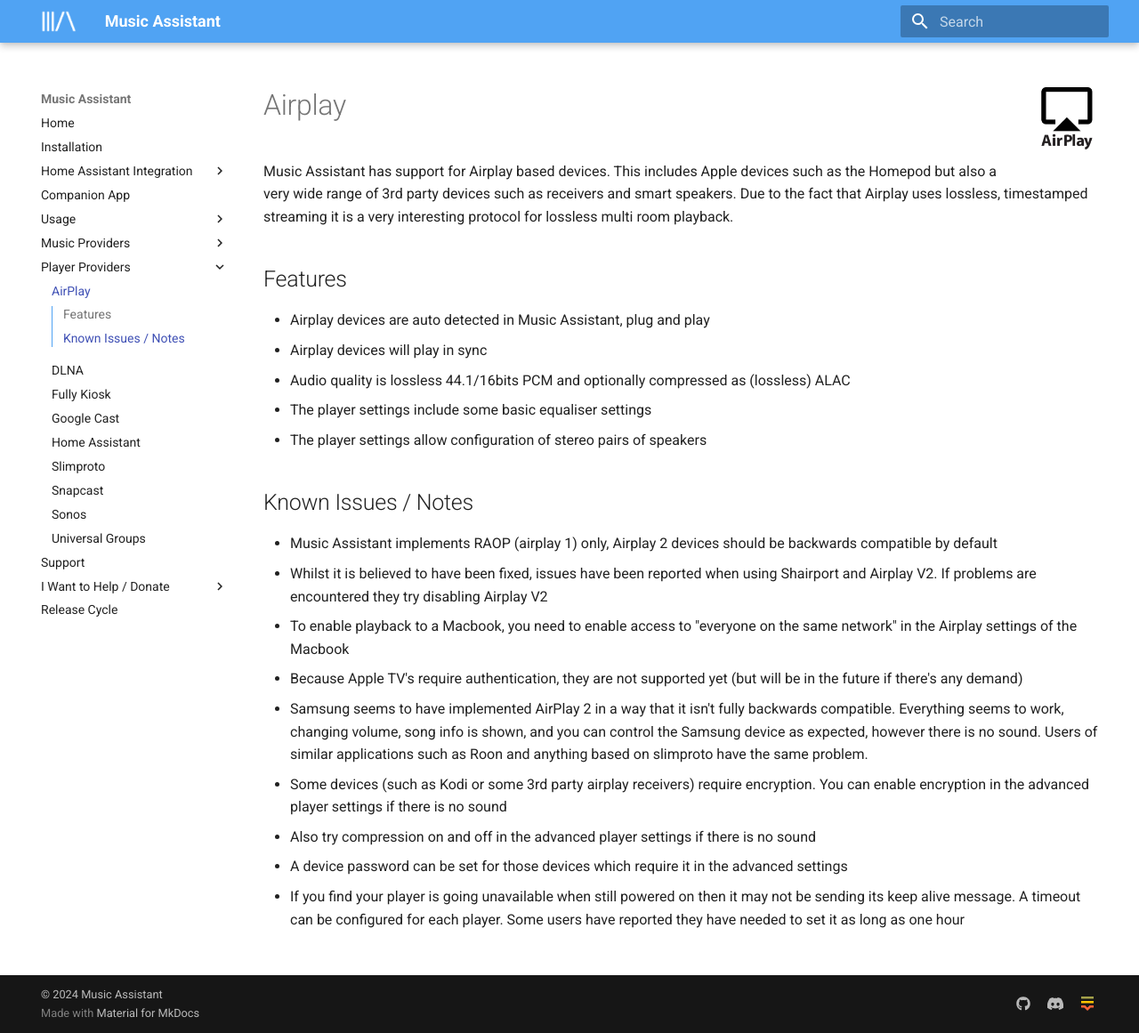
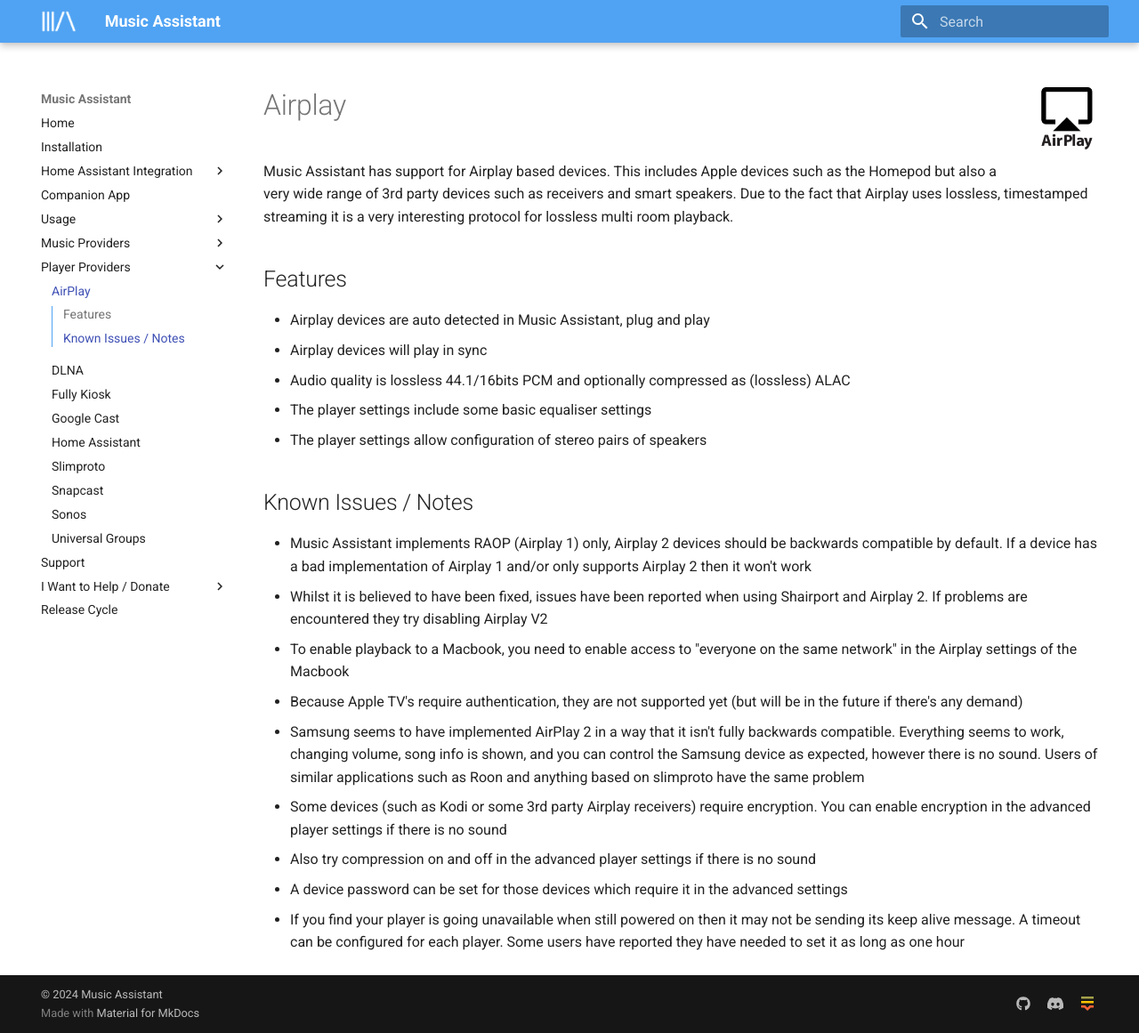
Before and after one commit to pwbriggs/music-assistant.github.io, an MkDocs documentation site: the page built from docs/player-support/airplay.md, in a window 1280 px wide and 1161 px high. Shown: the whole window at 89% size. Built offline with MkDocs 1.6.1 and Material for MkDocs 9.7.7, drawn with Linux system fonts in a browser that asks for light colours.

Commit message:
Clarify Airplay 1 only is supported

```diff
--- a/docs/player-support/airplay.md
+++ b/docs/player-support/airplay.md
@@ -12,12 +12,12 @@
 
 ## Known Issues / Notes
 
-- Music Assistant implements RAOP (airplay 1) only, Airplay 2 devices should be backwards compatible by default
-- Whilst it is believed to have been fixed, issues have been reported when using Shairport and Airplay V2. If problems are encountered they try disabling Airplay V2
+- Music Assistant implements RAOP (Airplay 1) only, Airplay 2 devices should be backwards compatible by default. If a device has a bad implementation of Airplay 1 and/or only supports Airplay 2 then it won't work
+- Whilst it is believed to have been fixed, issues have been reported when using Shairport and Airplay 2. If problems are encountered they try disabling Airplay V2
 - To enable playback to a Macbook, you need to enable access to "everyone on the same network" in the Airplay settings of the Macbook
 - Because Apple TV's require authentication, they are not supported yet (but will be in the future if there's any demand)
-- Samsung seems to have implemented AirPlay 2 in a way that it isn't fully backwards compatible. Everything seems to work, changing volume, song info is shown, and you can control the Samsung device as expected, however there is no sound. Users of similar applications such as Roon and anything based on slimproto have the same problem.
-- Some devices (such as Kodi or some 3rd party airplay receivers) require encryption. You can enable encryption in the advanced player settings if there is no sound
+- Samsung seems to have implemented AirPlay 2 in a way that it isn't fully backwards compatible. Everything seems to work, changing volume, song info is shown, and you can control the Samsung device as expected, however there is no sound. Users of similar applications such as Roon and anything based on slimproto have the same problem
+- Some devices (such as Kodi or some 3rd party Airplay receivers) require encryption. You can enable encryption in the advanced player settings if there is no sound
 - Also try compression on and off in the advanced player settings if there is no sound
 - A device password can be set for those devices which require it in the advanced settings
 - If you find your player is going unavailable when still powered on then it may not be sending its keep alive message. A timeout can be configured for each player. Some users have reported they have needed to set it as long as one hour
```
